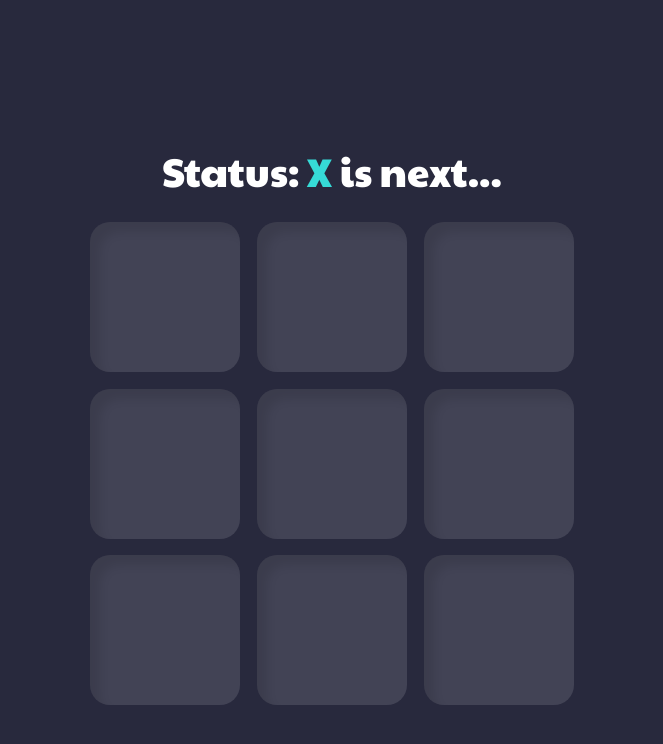
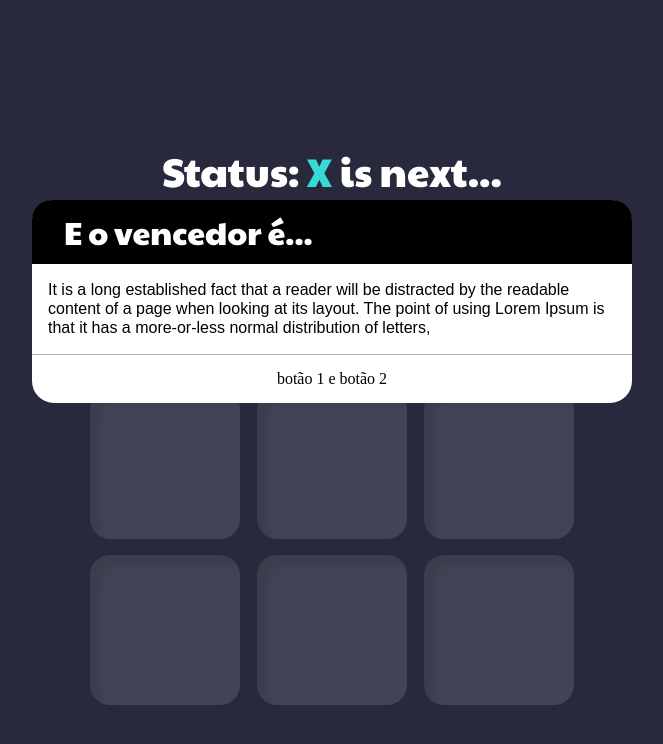
Before and after one commit to almeidagds/hash-game, a React (Create React App) app: page / in a window 1280 px wide. Shown: the top 744 px of the page, without its empty margins (308-971 px from the left). Built offline with nearby package versions, Linux system fonts and the light colour scheme; the HTML template or start-up script is replaced by a standard one.

Commit message:
First style of the modal component.

```diff
--- a/src/components/Modal/Modal.module.scss
+++ b/src/components/Modal/Modal.module.scss
@@ -1,10 +1,37 @@
+@import "../../common/styles/colors.scss";
+@import url('https://fonts.googleapis.com/css2?family=Paytone+One&display=swap');
+
 .modal {
     height: auto;
-    width: 400px;
-    display: none;
+    width: 600px;
+    display: block;
     position: absolute;
     top: calc(50% - 200px);
-    left: calc(50% - 200px);
-    border-radius: 20px;
-    background-color: antiquewhite;
+    left: calc(50% - 300px);
+    border-radius: 22px;
+    background-color: #fff;
+
+    .title {
+        font-size: 2em;
+        font-family: "Paytone One", sans-serif;
+        color: #fff;
+        background-color: #000;
+        border-radius: 20px 20px 0 0;
+        padding: .5em 1em
+    }
+
+    .body {
+        padding: 1em;
+        font-size: 1em;
+        font-family: sans-serif;
+        line-height: 1.2em;
+    }
+
+    .footer {
+        padding: 1em;
+        border-top: 1px solid rgba(0,0,0,0.3);
+        display: flex;
+        align-items: center;
+        justify-content: center;
+    }
 }
--- a/src/components/Modal/index.tsx
+++ b/src/components/Modal/index.tsx
@@ -1,14 +1,20 @@
 import style from "./Modal.module.scss";
 
 interface Props {
-    message: string;
+    title?: string;
+    body?: string;
+    buttons?: string;
 }
 
-export function Modal() {
+export function Modal({title, body, buttons}: Props) {
 
     return (
         <div className={style.modal}>
-            <h1>teste</h1>
+            <h1 className={style.title}>E o vencedor é...</h1>
+            <div className={style.body}>It is a long established fact that a reader will be distracted by the readable content of a page when looking at its layout. The point of using Lorem Ipsum is that it has a more-or-less normal distribution of letters,
+
+            </div>
+            <div className={style.footer}>botão 1 e botão 2</div>
         </div>
     );
 }
```
